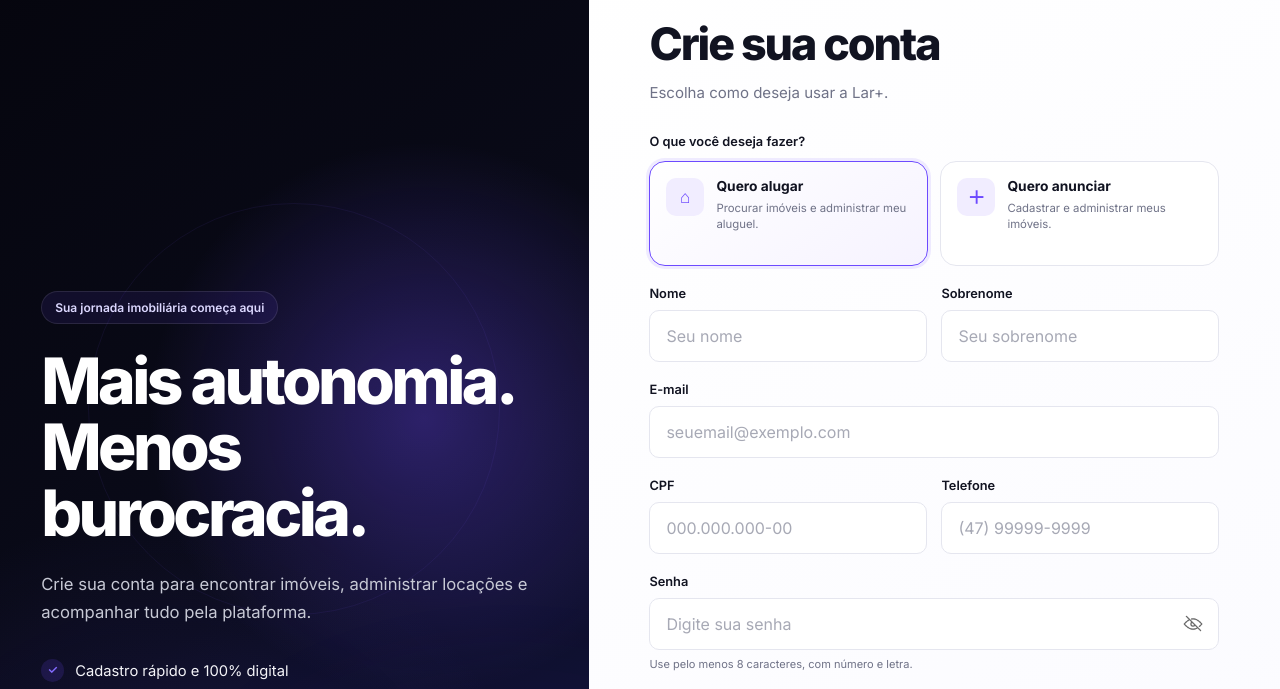
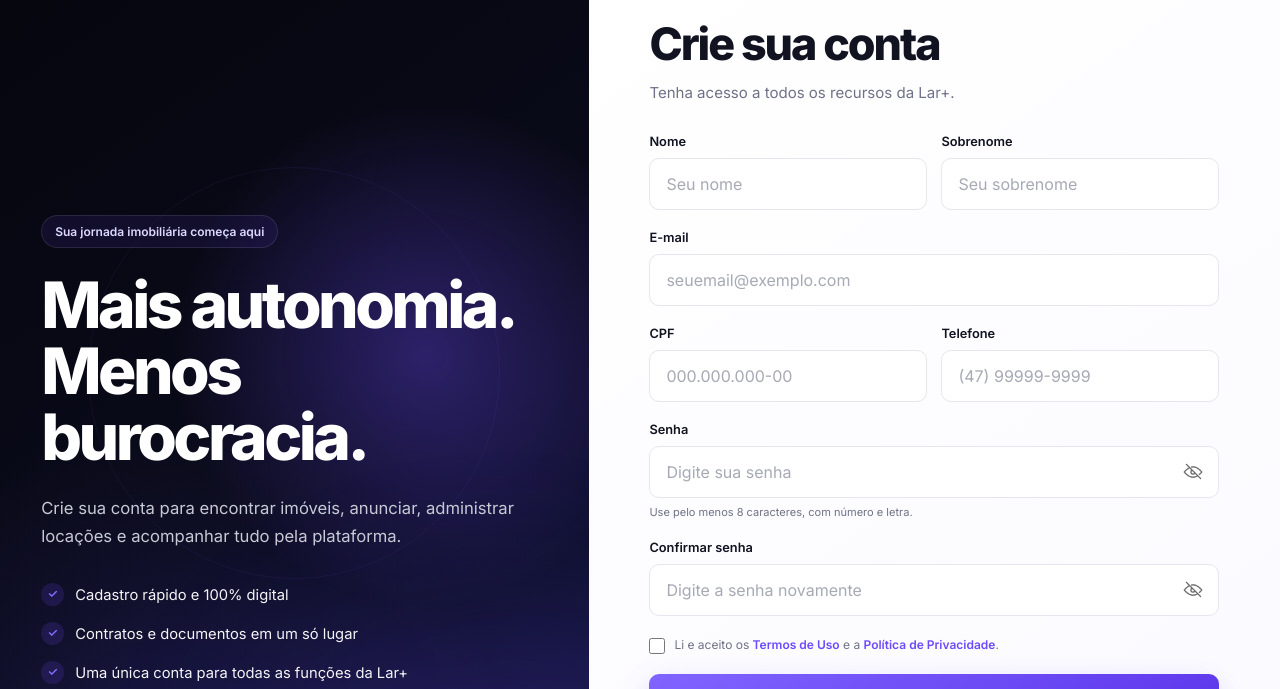
Before and after one commit to SamaraKonkol/Lar_PLUS, a plain HTML site: page cadastro.html in a window 1280 px wide. Shown: the part 83-772 px from the top of the page. Drawn offline with Linux system fonts and the light colour scheme.

Commit message:
fix: remove tipos de usuario do cadastro

```diff
--- a/cadastro.html
+++ b/cadastro.html
@@ -3,11 +3,8 @@
 
 <head>
     <meta charset="UTF-8">
-
     <meta name="viewport" content="width=device-width, initial-scale=1.0">
-
     <title>Criar conta | Lar+</title>
-
     <link rel="stylesheet" href="css/cadastro.css">
 </head>
 
@@ -34,24 +31,14 @@
 
                 <p>
                     Crie sua conta para encontrar imóveis,
-                    administrar locações e acompanhar tudo
-                    pela plataforma.
+                    anunciar, administrar locações e acompanhar
+                    tudo pela plataforma.
                 </p>
 
                 <ul class="beneficios">
-
-                    <li>
-                        Cadastro rápido e 100% digital
-                    </li>
-
-                    <li>
-                        Contratos e documentos em um só lugar
-                    </li>
-
-                    <li>
-                        Gestão segura para proprietários e inquilinos
-                    </li>
-
+                    <li>Cadastro rápido e 100% digital</li>
+                    <li>Contratos e documentos em um só lugar</li>
+                    <li>Uma única conta para todas as funções da Lar+</li>
                 </ul>
 
             </div>
@@ -71,185 +58,79 @@
                 </a>
 
                 <div class="titulo-formulario">
-
                     <h2>Crie sua conta</h2>
-
-                    <p>
-                        Escolha como deseja usar a Lar+.
-                    </p>
-
+                    <p>Tenha acesso a todos os recursos da Lar+.</p>
                 </div>
 
                 <form class="formulario-cadastro">
 
-                    <fieldset class="tipo-usuario">
-
-                        <legend>
-                            O que você deseja fazer?
-                        </legend>
-
-                        <label class="opcao-usuario">
-
-                            <input type="radio" name="tipo-usuario" value="inquilino" checked>
-
-                            <span class="opcao-conteudo">
-
-                                <span class="icone-opcao">
-                                    ⌂
-                                </span>
-
-                                <span>
-                                    <strong>Quero alugar</strong>
-
-                                    <small>
-                                        Procurar imóveis e administrar meu aluguel.
-                                    </small>
-                                </span>
-
-                            </span>
-
-                        </label>
-
-                        <label class="opcao-usuario">
-
-                            <input type="radio" name="tipo-usuario" value="proprietario">
-
-                            <span class="opcao-conteudo">
-
-                                <span class="icone-opcao">
-                                    ＋
-                                </span>
-
-                                <span>
-                                    <strong>Quero anunciar</strong>
-
-                                    <small>
-                                        Cadastrar e administrar meus imóveis.
-                                    </small>
-                                </span>
-
-                            </span>
-
-                        </label>
-
-                    </fieldset>
-
                     <div class="linha-campos">
 
                         <div class="campo">
-
-                            <label for="nome">
-                                Nome
-                            </label>
-
-                            <input type="text" id="nome" name="nome" placeholder="Seu nome" autocomplete="given-name"
-                                required>
-
+                            <label for="nome">Nome</label>
+                            <input type="text" id="nome" name="nome" placeholder="Seu nome" autocomplete="given-name" required>
                         </div>
 
                         <div class="campo">
-
-                            <label for="sobrenome">
-                                Sobrenome
-                            </label>
-
-                            <input type="text" id="sobrenome" name="sobrenome" placeholder="Seu sobrenome"
-                                autocomplete="family-name" required>
-
+                            <label for="sobrenome">Sobrenome</label>
+                            <input type="text" id="sobrenome" name="sobrenome" placeholder="Seu sobrenome" autocomplete="family-name" required>
                         </div>
 
                     </div>
 
                     <div class="campo">
-
-                        <label for="email">
-                            E-mail
-                        </label>
-
-                        <input type="email" id="email" name="email" placeholder="seuemail@exemplo.com"
-                            autocomplete="email" required>
-
+                        <label for="email">E-mail</label>
+                        <input type="email" id="email" name="email" placeholder="seuemail@exemplo.com" autocomplete="email" required>
                     </div>
 
                     <div class="linha-campos">
 
                         <div class="campo">
-
-                            <label for="cpf">
-                                CPF
-                            </label>
-
-                            <input type="text" id="cpf" name="cpf" placeholder="000.000.000-00" inputmode="numeric"
-                                autocomplete="off" required>
-
+                            <label for="cpf">CPF</label>
+                            <input type="text" id="cpf" name="cpf" placeholder="000.000.000-00" inputmode="numeric" autocomplete="off" required>
                         </div>
 
                         <div class="campo">
-
-                            <label for="telefone">
-                                Telefone
-                            </label>
-
-                            <input type="tel" id="telefone" name="telefone" placeholder="(47) 99999-9999"
-                                autocomplete="tel" required>
-
+                            <label for="telefone">Telefone</label>
+                            <input type="tel" id="telefone" name="telefone" placeholder="(47) 99999-9999" autocomplete="tel" required>
                         </div>
 
                     </div>
 
                     <div class="campo">
-
-                        <label for="senha">
-                            Senha
-                        </label>
+                        <label for="senha">Senha</label>
 
                         <div class="campo-senha">
-
-                            <input type="password" id="senha" name="senha" placeholder="Digite sua senha"
-                                autocomplete="new-password" required>
-
+                            <input type="password" id="senha" name="senha" placeholder="Digite sua senha" autocomplete="new-password" required>
                             <button type="button" id="mostrarSenha" class="olho" aria-label="Mostrar senha">
                                 <img src="img/icon/olho (1).png" alt="" id="iconeSenha">
                             </button>
-
                         </div>
 
                         <p class="ajuda-campo">
                             Use pelo menos 8 caracteres, com número e letra.
                         </p>
-
                     </div>
 
                     <div class="campo">
-
-                        <label for="confirmar-senha">
-                            Confirmar senha
-                        </label>
+                        <label for="confirmar-senha">Confirmar senha</label>
 
                         <div class="campo-senha">
-
-                            <input type="password" id="confirmar-senha" name="confirmar-senha"
-                                placeholder="Digite a senha novamente" autocomplete="new-password" required>
-
+                            <input type="password" id="confirmar-senha" name="confirmar-senha" placeholder="Digite a senha novamente" autocomplete="new-password" required>
                             <button type="button" id="mostrarConfirmarSenha" class="olho" aria-label="Mostrar senha">
                                 <img src="img/icon/olho (1).png" alt="" id="iconeConfirmarSenha">
                             </button>
-
                         </div>
-
                     </div>
 
                     <label class="termos">
-
                         <input type="checkbox" name="aceitar-termos" required>
-
                         <span>
                             Li e aceito os
                             <a href="#">Termos de Uso</a>
                             e a
                             <a href="#">Política de Privacidade</a>.
                         </span>
-
                     </label>
 
                     <button type="submit" class="botao-cadastrar">
@@ -259,13 +140,10 @@
                 </form>
 
                 <div class="separador">
-
                     <span>ou cadastre-se com</span>
-
                 </div>
 
                 <div class="cadastro-social">
-
                     <button type="button">
                         <span class="icone-social">G</span>
                         Google
@@ -275,17 +153,11 @@
                         <span class="icone-social">A</span>
                         Apple
                     </button>
-
                 </div>
 
                 <p class="possui-conta">
-
                     Já possui uma conta?
-
-                    <a href="login.html">
-                        Entrar
-                    </a>
-
+                    <a href="login.html">Entrar</a>
                 </p>
 
             </div>
```
